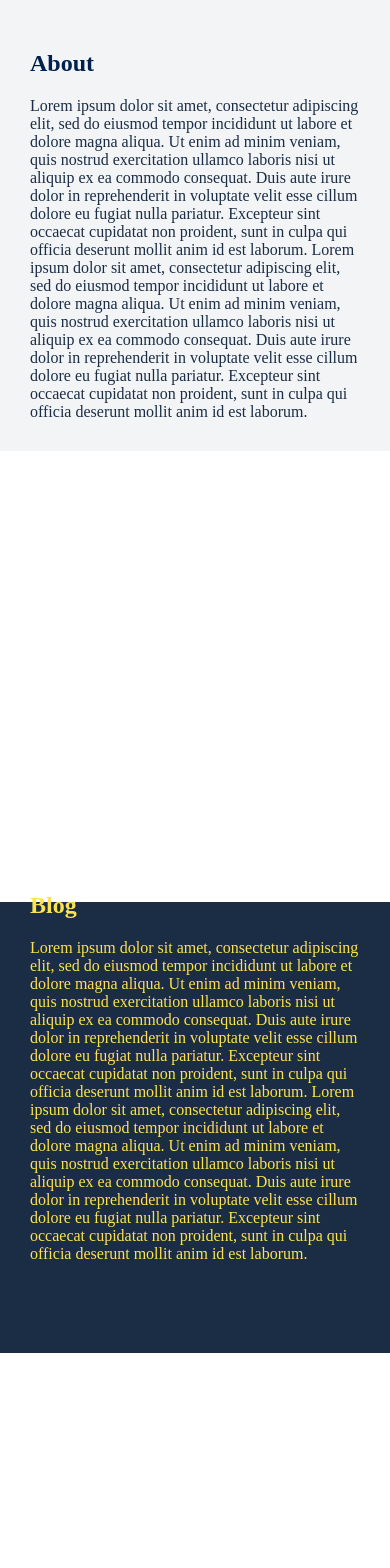
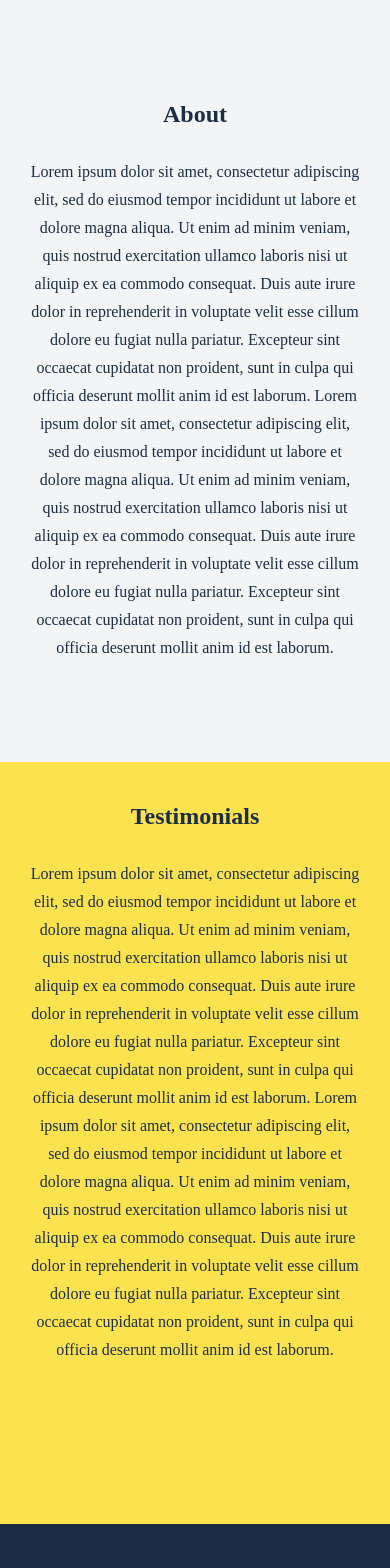
Before and after one commit to victorbruce/gsap-tutorial, a React (Create React App) app: page / in a window 390 px wide. Shown: the top 1568 px of the page. Before the commit the page ends 1353 px from the top, so only its background shows below. Built offline with nearby package versions, Linux system fonts and the light colour scheme.

Commit message:
fix: intersection observer for multiple elements

```diff
--- a/src/App.js
+++ b/src/App.js
@@ -1,16 +1,8 @@
-import React, { useRef } from "react";
+import React, { useEffect } from "react";
 import gsap from "gsap";
-import { useIntersection } from "react-use";
+// import { useIntersection } from "react-use";
 
 const App = () => {
-  const sectionRef = useRef(null);
-
-  const intersection = useIntersection(sectionRef, {
-    root: null,
-    rootMargin: "0px",
-    threshold: 0.9,
-  });
-
   const fadeIn = (element) => {
     gsap.to(element, 1, {
       opacity: 1,
@@ -24,37 +16,63 @@ const App = () => {
     gsap.to(element, 1, { opacity: 0, y: -20, ease: "power4.out" });
   };
 
-  intersection && intersection.intersectionRatio < 0.9
-    ? // Not reached
-      fadeOut(".fadeIn")
-    : // Reached so animate
-      fadeIn(".fadeIn");
+  function fadeInAnim(config) {
+    const observer = new IntersectionObserver((entries) => {
+      console.log(entries);
+      entries.forEach((entry) => {
+        if (entry.intersectionRatio < 0.4) {
+          console.log("in the view");
+          fadeOut(entry.target);
+          // observer.unobserve(entry.target);
+        } else {
+          console.log("out of view");
+          fadeIn(entry.target);
+        }
+      });
+    }, config);
+
+    return observer;
+  }
+
+  const config = {
+    rootMargin: "50px",
+    threshold: 0.4,
+  };
+
+  useEffect(() => {
+    const sections = document.querySelectorAll(".fadeIn");
+    const observer = fadeInAnim(config);
+
+    sections.forEach((section) => {
+      observer.observe(section);
+    });
+  });
 
   return (
     <div className="App">
-      <div className="App__inner">
       <section className="App__about">
-          <div className="App__about__content">
+        <div className="App__content">
           <h2>About</h2>
           <p>
             Lorem ipsum dolor sit amet, consectetur adipiscing elit, sed do
-              eiusmod tempor incididunt ut labore et dolore magna aliqua. Ut
-              enim ad minim veniam, quis nostrud exercitation ullamco laboris
-              nisi ut aliquip ex ea commodo consequat. Duis aute irure dolor in
-              reprehenderit in voluptate velit esse cillum dolore eu fugiat
-              nulla pariatur. Excepteur sint occaecat cupidatat non proident,
-              sunt in culpa qui officia deserunt mollit anim id est laborum.
-              Lorem ipsum dolor sit amet, consectetur adipiscing elit, sed do
-              eiusmod tempor incididunt ut labore et dolore magna aliqua. Ut
-              enim ad minim veniam, quis nostrud exercitation ullamco laboris
-              nisi ut aliquip ex ea commodo consequat. Duis aute irure dolor in
-              reprehenderit in voluptate velit esse cillum dolore eu fugiat
-              nulla pariatur. Excepteur sint occaecat cupidatat non proident,
-              sunt in culpa qui officia deserunt mollit anim id est laborum.
+            eiusmod tempor incididunt ut labore et dolore magna aliqua. Ut enim
+            ad minim veniam, quis nostrud exercitation ullamco laboris nisi ut
+            aliquip ex ea commodo consequat. Duis aute irure dolor in
+            reprehenderit in voluptate velit esse cillum dolore eu fugiat nulla
+            pariatur. Excepteur sint occaecat cupidatat non proident, sunt in
+            culpa qui officia deserunt mollit anim id est laborum. Lorem ipsum
+            dolor sit amet, consectetur adipiscing elit, sed do eiusmod tempor
+            incididunt ut labore et dolore magna aliqua. Ut enim ad minim
+            veniam, quis nostrud exercitation ullamco laboris nisi ut aliquip ex
+            ea commodo consequat. Duis aute irure dolor in reprehenderit in
+            voluptate velit esse cillum dolore eu fugiat nulla pariatur.
+            Excepteur sint occaecat cupidatat non proident, sunt in culpa qui
+            officia deserunt mollit anim id est laborum.
           </p>
         </div>
       </section>
-        <section ref={sectionRef} className="App__testimonials">
+      <section className="App__testimonials">
+        <div className="App__content">
           <h2 className="fadeIn">Testimonials</h2>
           <p className="fadeIn">
             {" "}
@@ -73,8 +91,10 @@ const App = () => {
             Excepteur sint occaecat cupidatat non proident, sunt in culpa qui
             officia deserunt mollit anim id est laborum.
           </p>
+        </div>
       </section>
       <section className="App__blog">
+        <div className="App__content">
           <h2 className="fadeIn">Blog</h2>
           <p className="fadeIn">
             Lorem ipsum dolor sit amet, consectetur adipiscing elit, sed do
@@ -92,8 +112,8 @@ const App = () => {
             Excepteur sint occaecat cupidatat non proident, sunt in culpa qui
             officia deserunt mollit anim id est laborum.
           </p>
+        </div>
       </section>
-      </div>
     </div>
   );
 };
--- a/src/stylesheet/pages/_app.scss
+++ b/src/stylesheet/pages/_app.scss
@@ -2,41 +2,60 @@ $appText: #1b2d45;
 $appHeader: #00214d;
 $backgroundLight: #f2f4f6;
 
+* {
+  margin: 0;
+  padding: 0;
+}
+
+body {
+  line-height: 28px;
+}
+
+h2 {
+  margin-bottom: 30px;
+}
+
 .App {
-  &__inner {
+  margin: 0;
+  padding: 0;
+
+  &__content {
     max-width: 940px;
+    padding: 30px;
+    height: 100vh;
     margin: auto;
+    display:flex;
+    flex-direction: column;
+    justify-content: center;
+    align-items: center;
+    text-align: center;
   }
 
   &__about {
     color: $appText;
     background: $backgroundLight;
-    padding: 30px;
 
-    & h2 {
-      color:$appHeader;
-      margin-top: 20px;
-      margin-bottom: 20px;
-    }
   }
 
   &__testimonials {
     background: #fde24f;
-    color:$appText;
-    padding: 30px;
-    opacity: 0;
-    & h2 {
-      margin: 20px 0px;
-    }
+    color: $appText;
   }
 
   &__blog {
     background: #1b2d45;
-    padding: 30px;
     color: #fde24f;
+  }
+}
 
-    & h2 {
-      margin: 20px 0px;
+
+@media (max-width: 500px) {
+  .App {
+    &__content {
+      box-sizing: border-box;
+      padding-top: 100px;
+      height: 100%;
+      padding-bottom: 100px;
     }
   }
 }
```
Lines whose indentation alone changed are shown as unchanged.
